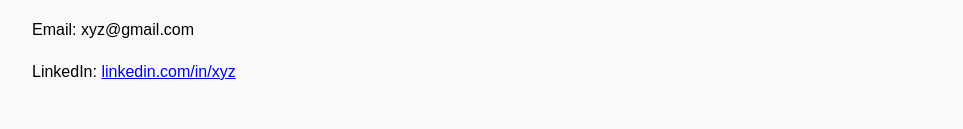
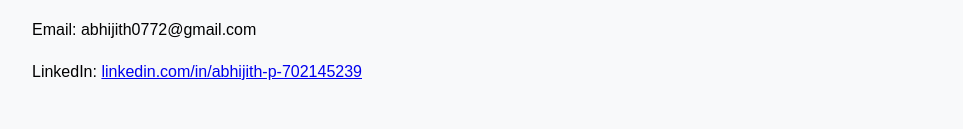
Before and after one commit to abhijith553/Portfolio, a plain HTML site: page index.html in a window 1280 px wide. Shown: the part 1337-1466 px from the top of the page, without its empty margins (158-1121 px from the left). Drawn offline with Linux system fonts and the light colour scheme.

Commit message:
updated index.html

```diff
--- a/index.html
+++ b/index.html
@@ -8,7 +8,7 @@
 <body>
 
   <header>
-    <h1>Your Name</h1>
+    <h1>Abhijith P</h1>
     <p>Integrated MS in Data Science | Kochi</p>
   </header>
 
@@ -59,11 +59,11 @@
 
   <section>
     <h2>Contact</h2>
-    <p>Email: xyz@gmail.com</p>
+    <p>Email: abhijith0772@gmail.com</p>
     <p>
       LinkedIn:
-      <a href="https://www.linkedin.com/in/xyz" target="_blank">
-        linkedin.com/in/xyz
+      <a href="https://www.linkedin.com/in/abhijith-p-702145239" target="_blank">
+        linkedin.com/in/abhijith-p-702145239
       </a>
     </p>
   </section>
```
